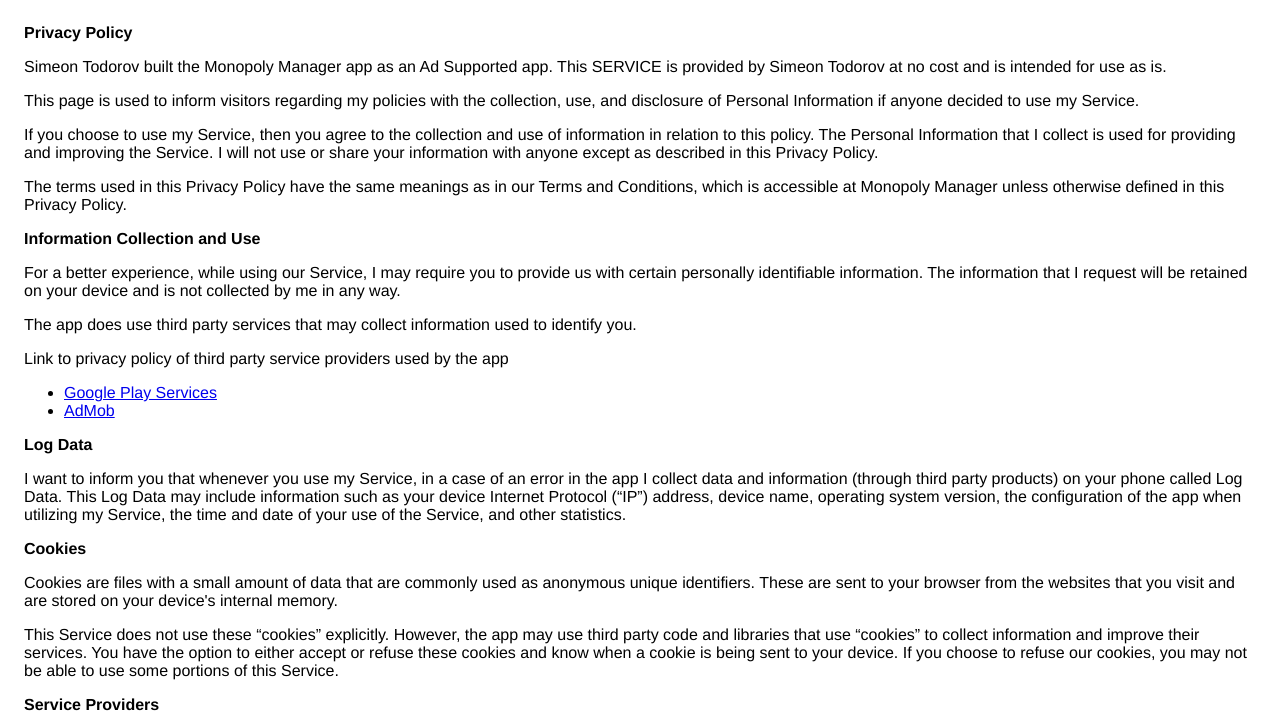
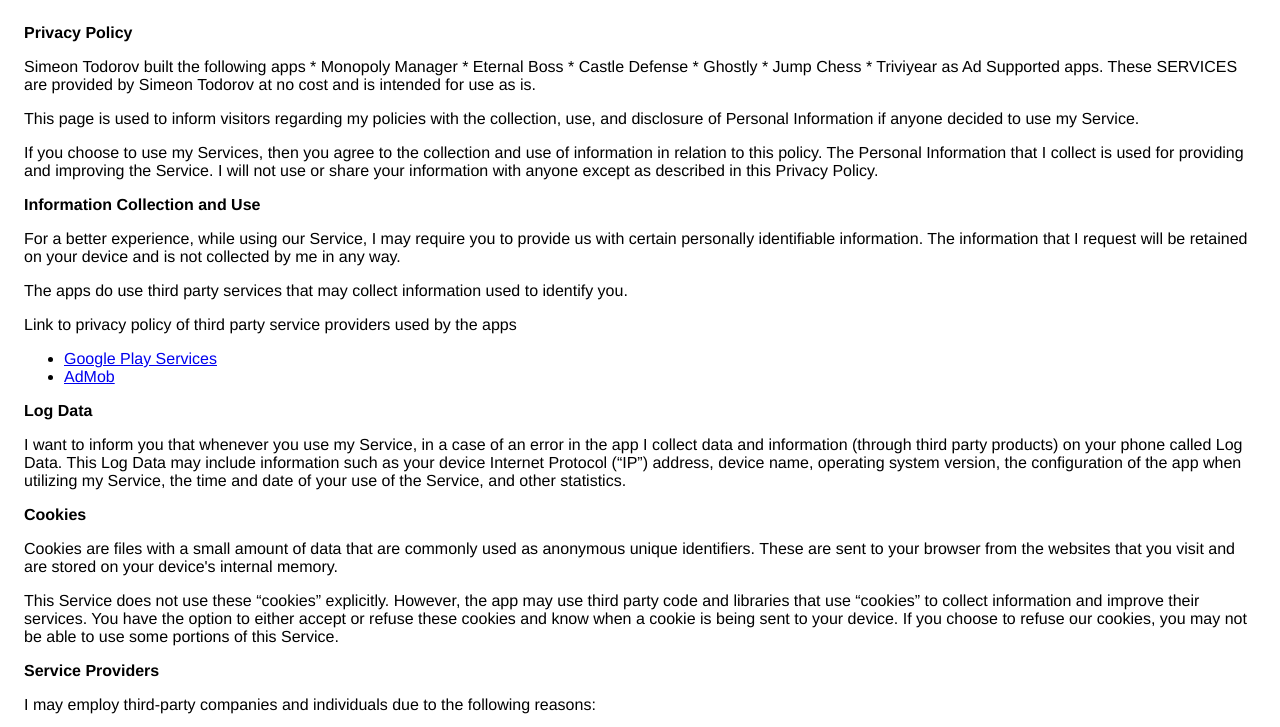
Before and after one commit to InfiniteNex/MMPrivacyPolicy, a plain HTML site: page index.html in a window 1280 px wide. Shown: the top 727 px of the page. Drawn offline with Linux system fonts and the light colour scheme.

Commit message:
Update index.html

```diff
--- a/index.html
+++ b/index.html
@@ -8,8 +8,14 @@
     </head>
     <body>
     <strong>Privacy Policy</strong> <p>
-                  Simeon Todorov built the Monopoly Manager app as
-                  an Ad Supported app. This SERVICE is provided by
+                  Simeon Todorov built the following apps
+                    * Monopoly Manager
+                    * Eternal Boss
+                    * Castle Defense
+                    * Ghostly
+                    * Jump Chess
+                    * Triviyear
+                  as Ad Supported apps. These SERVICES are provided by
                   Simeon Todorov at no cost and is intended for use as
                   is.
                 </p> <p>
@@ -17,26 +23,22 @@
                   policies with the collection, use, and disclosure of Personal
                   Information if anyone decided to use my Service.
                 </p> <p>
-                  If you choose to use my Service, then you agree to
+                  If you choose to use my Services, then you agree to
                   the collection and use of information in relation to this
                   policy. The Personal Information that I collect is
                   used for providing and improving the Service. I will not use or share your information with
                   anyone except as described in this Privacy Policy.
-                </p> <p>
-                  The terms used in this Privacy Policy have the same meanings
-                  as in our Terms and Conditions, which is accessible at
-                  Monopoly Manager unless otherwise defined in this Privacy Policy.
                 </p> <p><strong>Information Collection and Use</strong></p> <p>
                   For a better experience, while using our Service, I
                   may require you to provide us with certain personally
                   identifiable information. The information that
                   I request will be retained on your device and is not collected by me in any way.
                 </p> <div><p>
-                    The app does use third party services that may collect
+                    The apps do use third party services that may collect
                     information used to identify you.
                   </p> <p>
                     Link to privacy policy of third party service providers used
-                    by the app
+                    by the apps
                   </p> <ul><li><a href="https://www.google.com/policies/privacy/" target="_blank" rel="noopener noreferrer">Google Play Services</a></li><li><a href="https://support.google.com/admob/answer/6128543?hl=en" target="_blank" rel="noopener noreferrer">AdMob</a></li><!----><!----><!----><!----><!----><!----><!----><!----><!----><!----><!----><!----><!----><!----><!----></ul></div> <p><strong>Log Data</strong></p> <p>
                   I want to inform you that whenever you
                   use my Service, in a case of an error in the app
```
